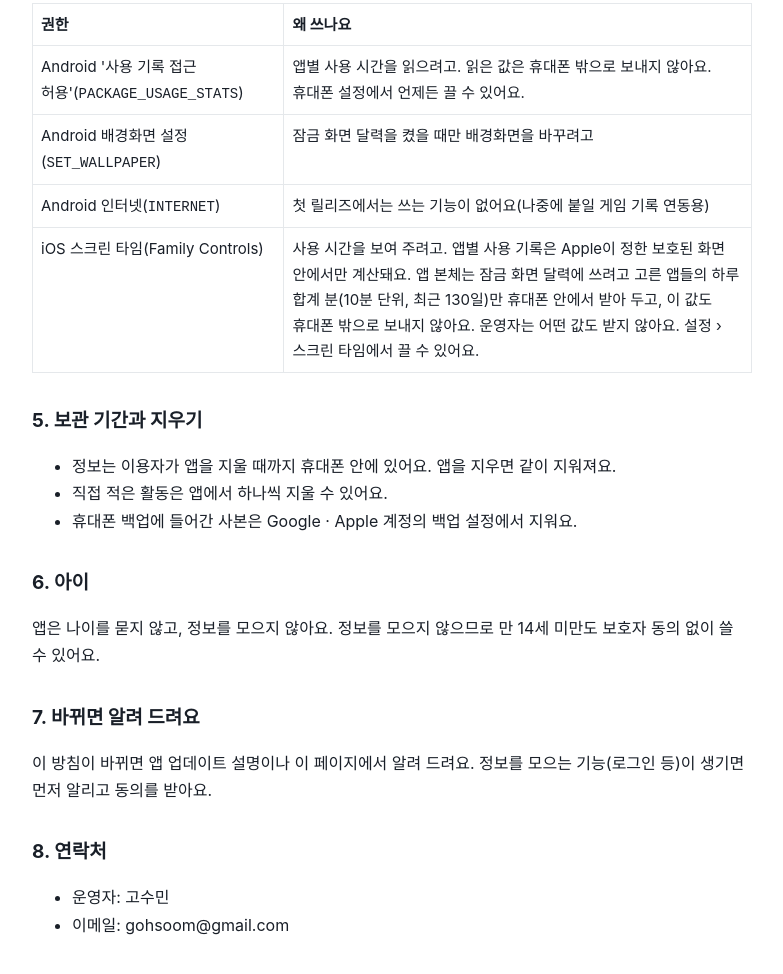
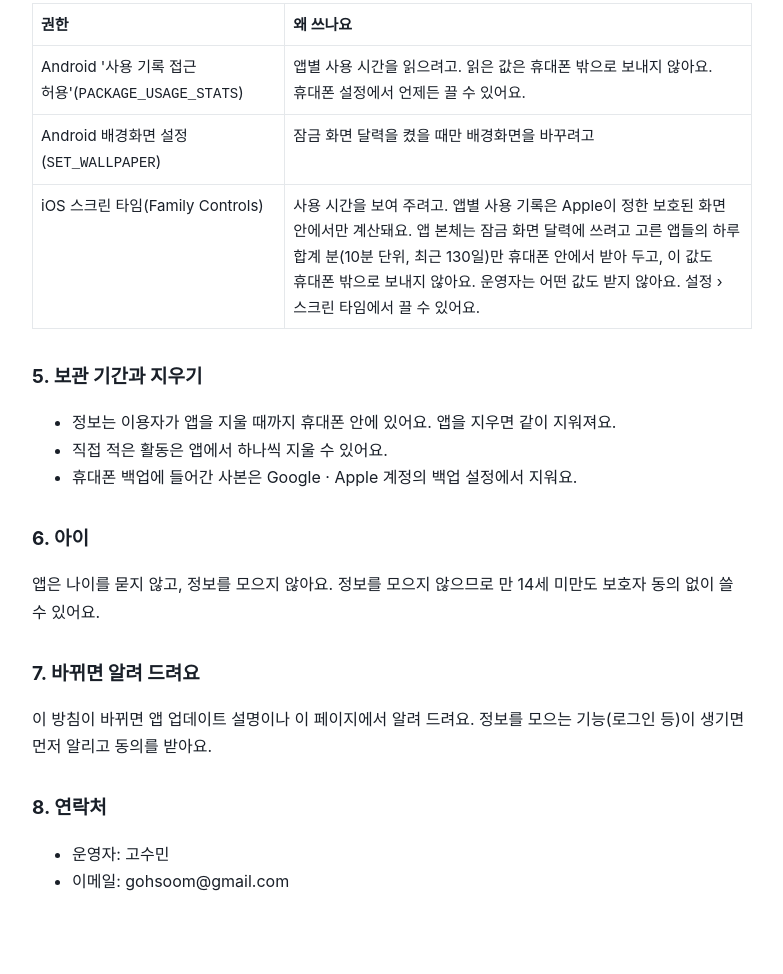
Before and after one commit to L91519/nataelog-legal, a plain HTML site: page privacy.html in a window 1280 px wide. Shown: the part 1360-2334 px from the top of the page, without its empty margins (248-1031 px from the left). Drawn offline with Linux system fonts and the light colour scheme.

Commit message:
Privacy: drop the INTERNET permission row (app no longer uses it)

```diff
--- a/privacy.html
+++ b/privacy.html
@@ -53,7 +53,6 @@ code{font-size:14px}
 <table><thead><tr><th>권한</th><th>왜 쓰나요</th></tr></thead><tbody>
 <tr><td>Android '사용 기록 접근 허용'(<code>PACKAGE_USAGE_STATS</code>)</td><td>앱별 사용 시간을 읽으려고. 읽은 값은 휴대폰 밖으로 보내지 않아요. 휴대폰 설정에서 언제든 끌 수 있어요.</td></tr>
 <tr><td>Android 배경화면 설정(<code>SET_WALLPAPER</code>)</td><td>잠금 화면 달력을 켰을 때만 배경화면을 바꾸려고</td></tr>
-<tr><td>Android 인터넷(<code>INTERNET</code>)</td><td>첫 릴리즈에서는 쓰는 기능이 없어요(나중에 붙일 게임 기록 연동용)</td></tr>
 <tr><td>iOS 스크린 타임(Family Controls)</td><td>사용 시간을 보여 주려고. 앱별 사용 기록은 Apple이 정한 보호된 화면 안에서만 계산돼요. 앱 본체는 잠금 화면 달력에 쓰려고 고른 앱들의 하루 합계 분(10분 단위, 최근 130일)만 휴대폰 안에서 받아 두고, 이 값도 휴대폰 밖으로 보내지 않아요. 운영자는 어떤 값도 받지 않아요. 설정 › 스크린 타임에서 끌 수 있어요.</td></tr></tbody></table>
 <h2>5. 보관 기간과 지우기</h2>
 <ul>
```
